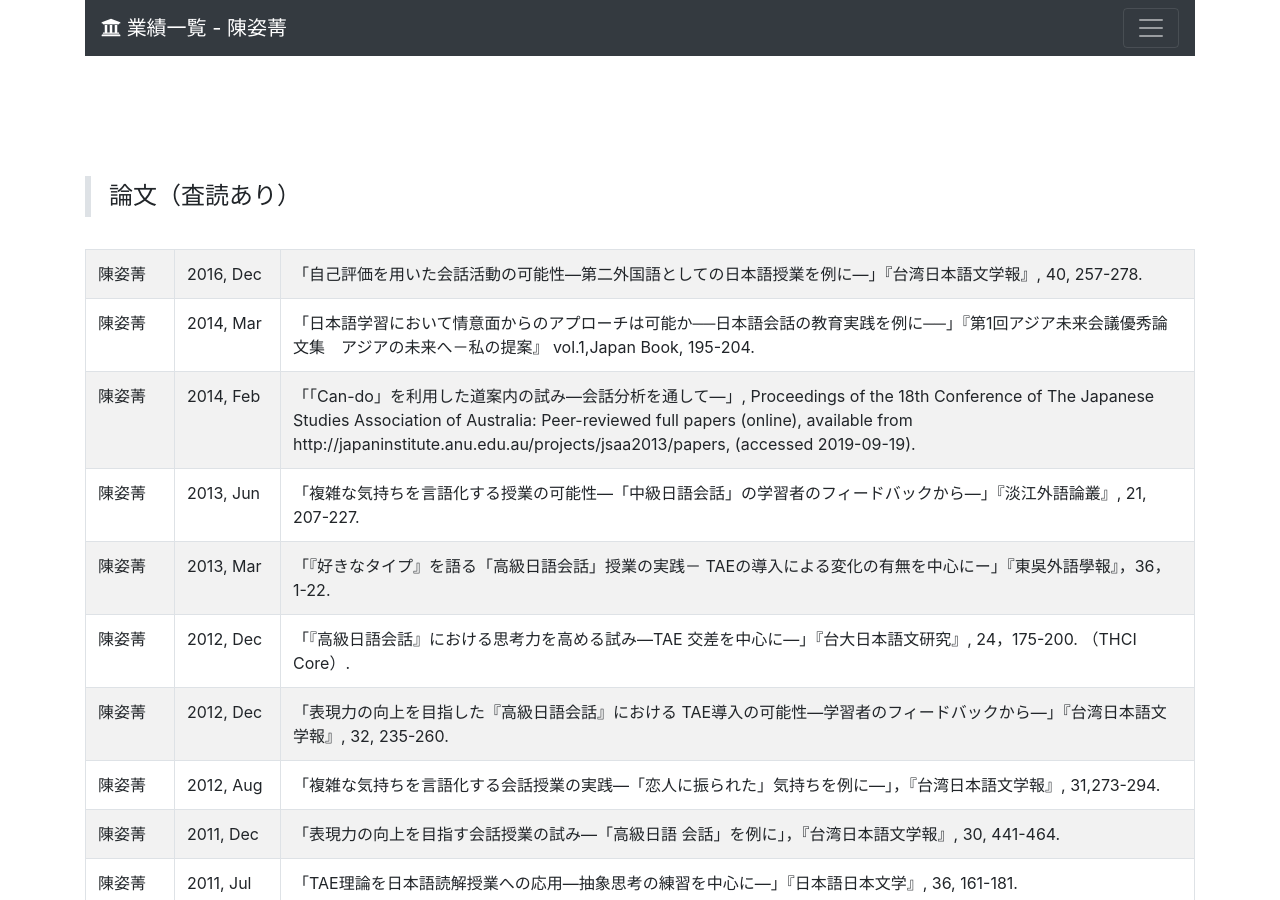
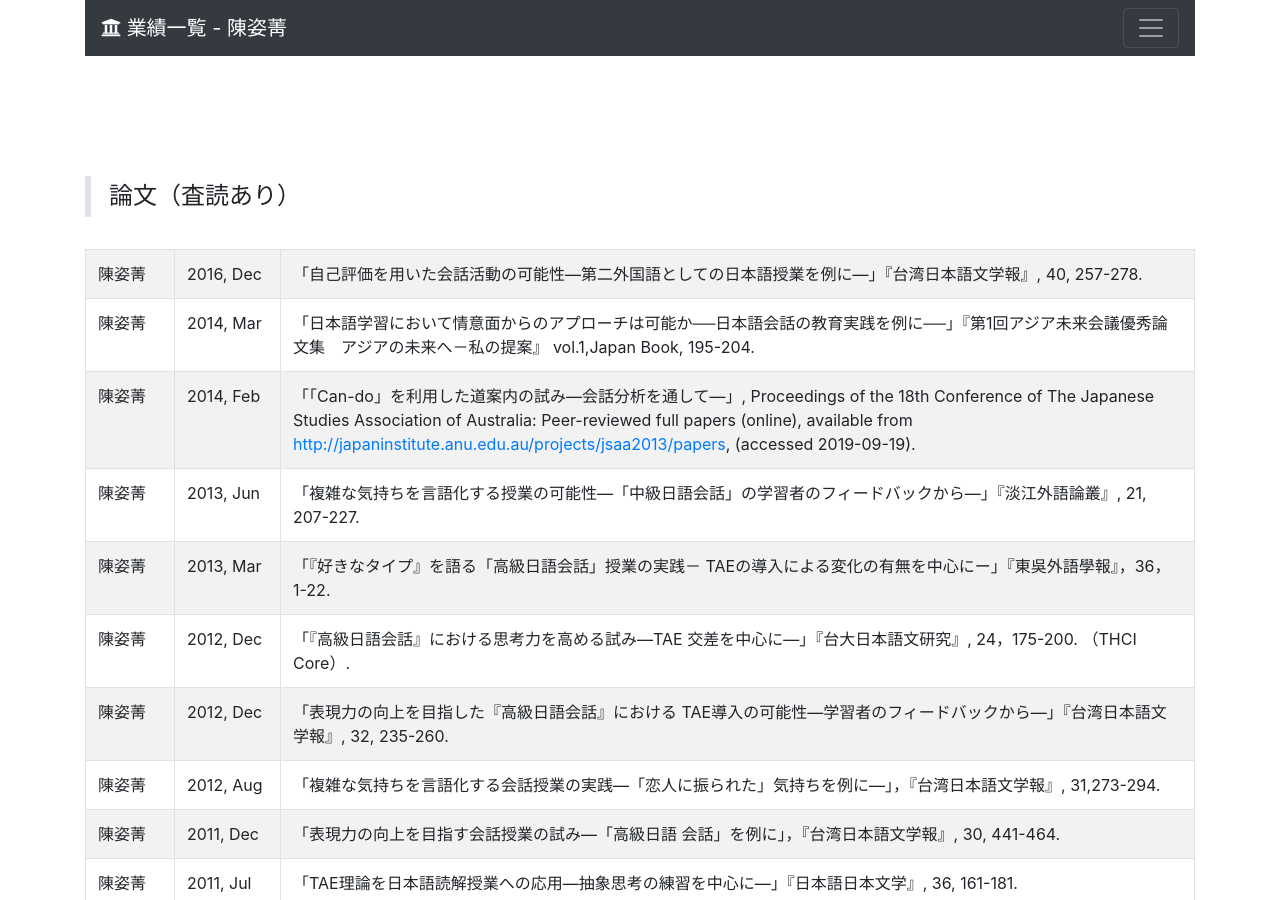
Before and after one commit to chentzuching/profile_ja, a Jekyll site: the page built from index.md, in a window 1280 px wide and 900 px high. Built offline with Jekyll 4.4.1, drawn with Linux system fonts in a browser that asks for light colours; nearby versions of some CDN libraries; part of the change alters nothing that is shown.

```diff
--- a/_data/papers.yml
+++ b/_data/papers.yml
@@ -8,7 +8,7 @@
 
 - name: 陳姿菁
   date: 2014, Feb
-  content: '「「Can-do」を利用した道案内の試み―会話分析を通して―」, Proceedings of the 18th Conference of The Japanese Studies Association of Australia: Peer-reviewed full papers (online),  available from http://japaninstitute.anu.edu.au/projects/jsaa2013/papers, (accessed 2019-09-19).'
+  content: '「「Can-do」を利用した道案内の試み―会話分析を通して―」, Proceedings of the 18th Conference of The Japanese Studies Association of Australia: Peer-reviewed full papers (online),  available from <a href="http://japaninstitute.anu.edu.au/projects/jsaa2013/papers">http://japaninstitute.anu.edu.au/projects/jsaa2013/papers</a>, (accessed 2019-09-19).'
 
 - name: 陳姿菁
   date: 2013, Jun
```
